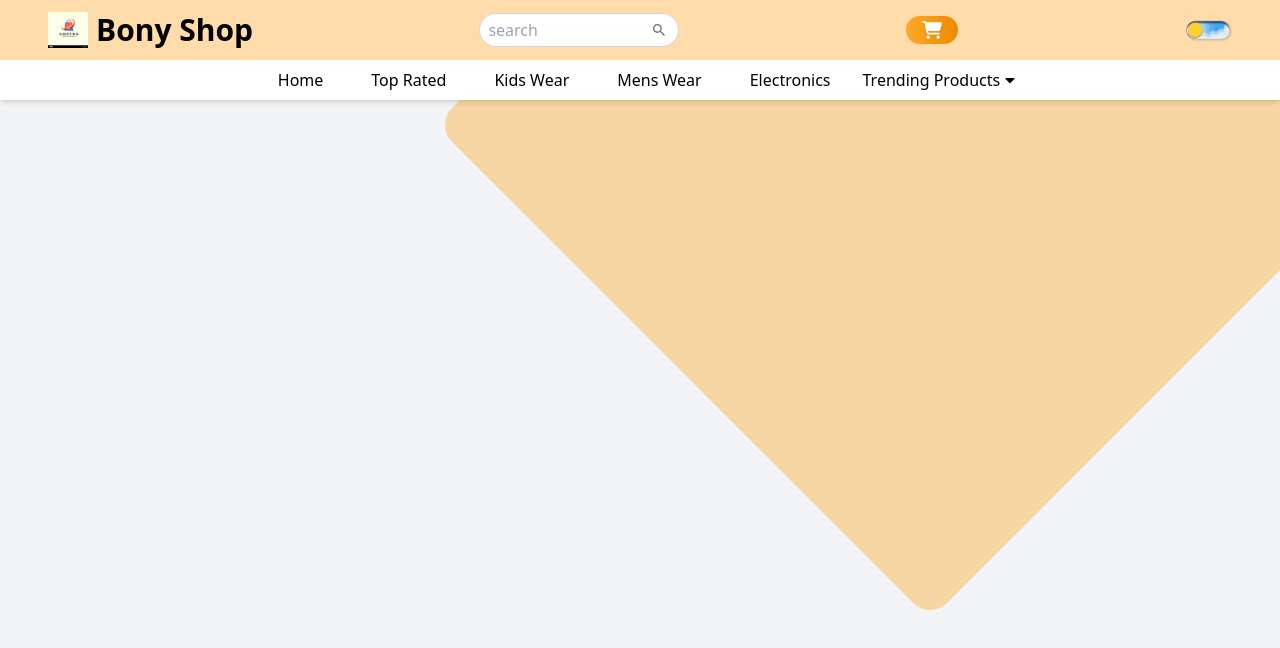
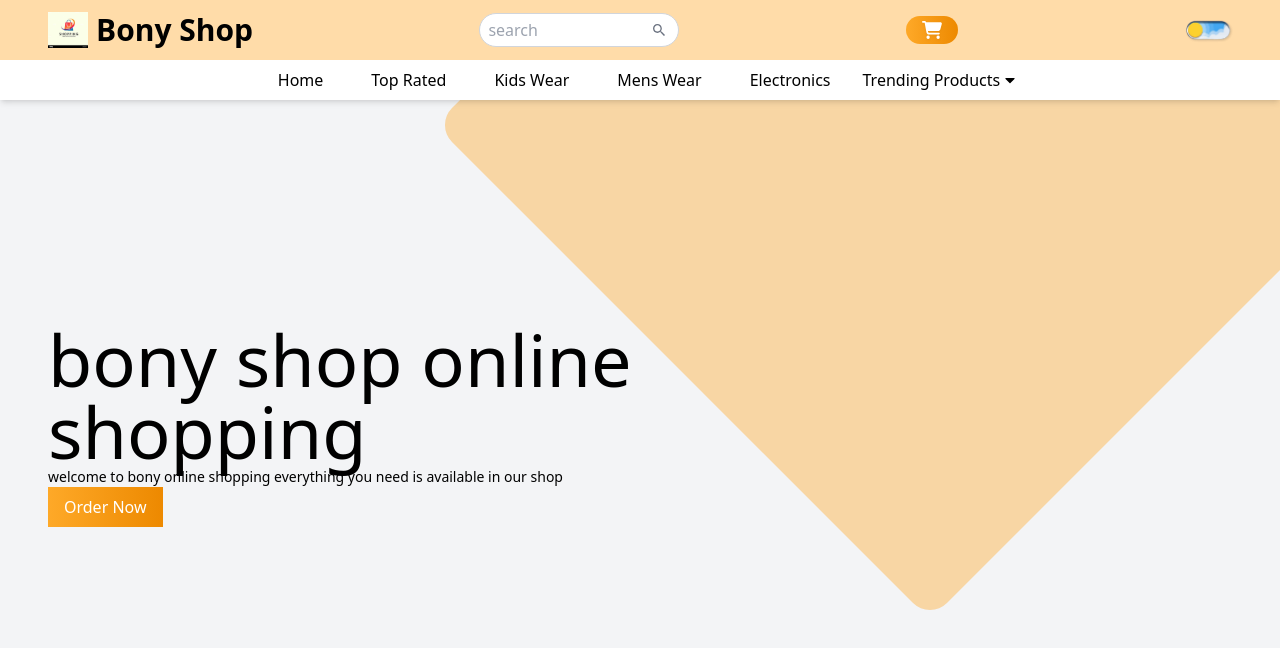
Before and after one commit to GaromaMakure/Ecommerce-website, a React (Vite) app: page / in a window 1280 px wide. Shown: the top 648 px of the page. Built offline with nearby package versions, Linux system fonts and the light colour scheme.

Commit message:
updating hero file

```diff
--- a/src/components/Hero/Hero.jsx
+++ b/src/components/Hero/Hero.jsx
@@ -37,6 +37,20 @@ const Hero = () => {
         <div>
           <div className="grid grid-cols-1 sm:grid-cols-2 ">
             {/* text content part */}
+            <div>
+              <h1 className="text-5xl sm:text-6xl lg:text-7xl">
+                bony shop online shopping
+              </h1>
+              <p className="text-sm">
+                welcome to bony online shopping everything you need is available
+                in our shop
+              </p>
+              <div>
+                <button className="bg-gradient-to-r from-primary to-secondary hover:scale-105 duration-200 text-white py-2 px-4">
+                  Order Now
+                </button>
+              </div>
+            </div>
           </div>
         </div>
       </div>
```
